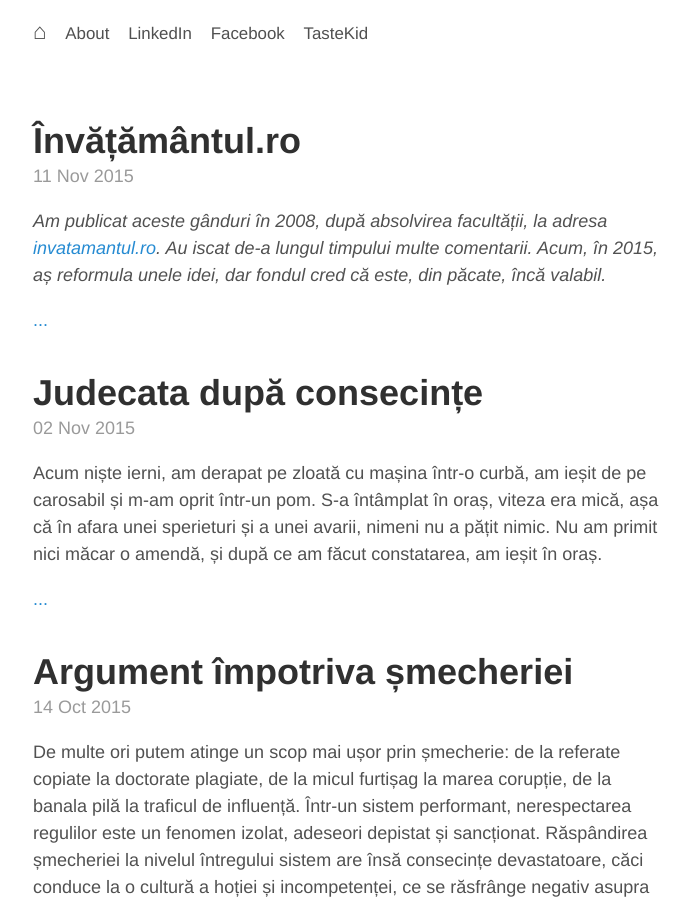
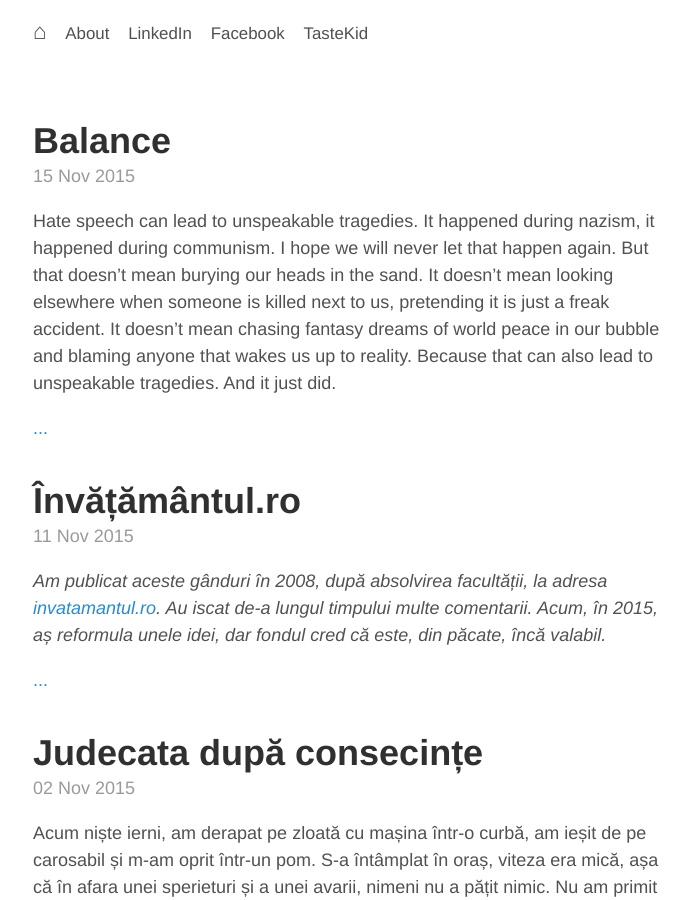
Before and after one commit to aoghina/aoghina.github.io, a Jekyll site: the page built from index.html, in a window 1280 px wide and 900 px high. Shown: the whole window, without its empty margins (292-982 px from the left). Built offline with Jekyll 4.4.1, drawn with Linux system fonts in a browser that asks for light colours; the list of posts is cut into pages by our own code.

Commit message:
Add balance post and small fix in invatamantul

```diff
--- /dev/null
+++ b/_posts/2015-11-15-balance.md
@@ -0,0 +1,8 @@
+---
+layout: post
+title: Balance
+comments: True
+lang: en
+---
+
+Hate speech can lead to unspeakable tragedies. It happened during nazism, it happened during communism. I hope we will never let that happen again. But that doesn't mean burying our heads in the sand. It doesn't mean looking elsewhere when someone is killed next to us, pretending it is just a freak accident. It doesn't mean chasing fantasy dreams of world peace in our bubble and blaming anyone that wakes us up to reality. Because that can also lead to unspeakable tragedies. And it just did.
```
Also changed, not shown: _posts/2015-11-11-invatamantul.ro.md (+1 -1 lines).
